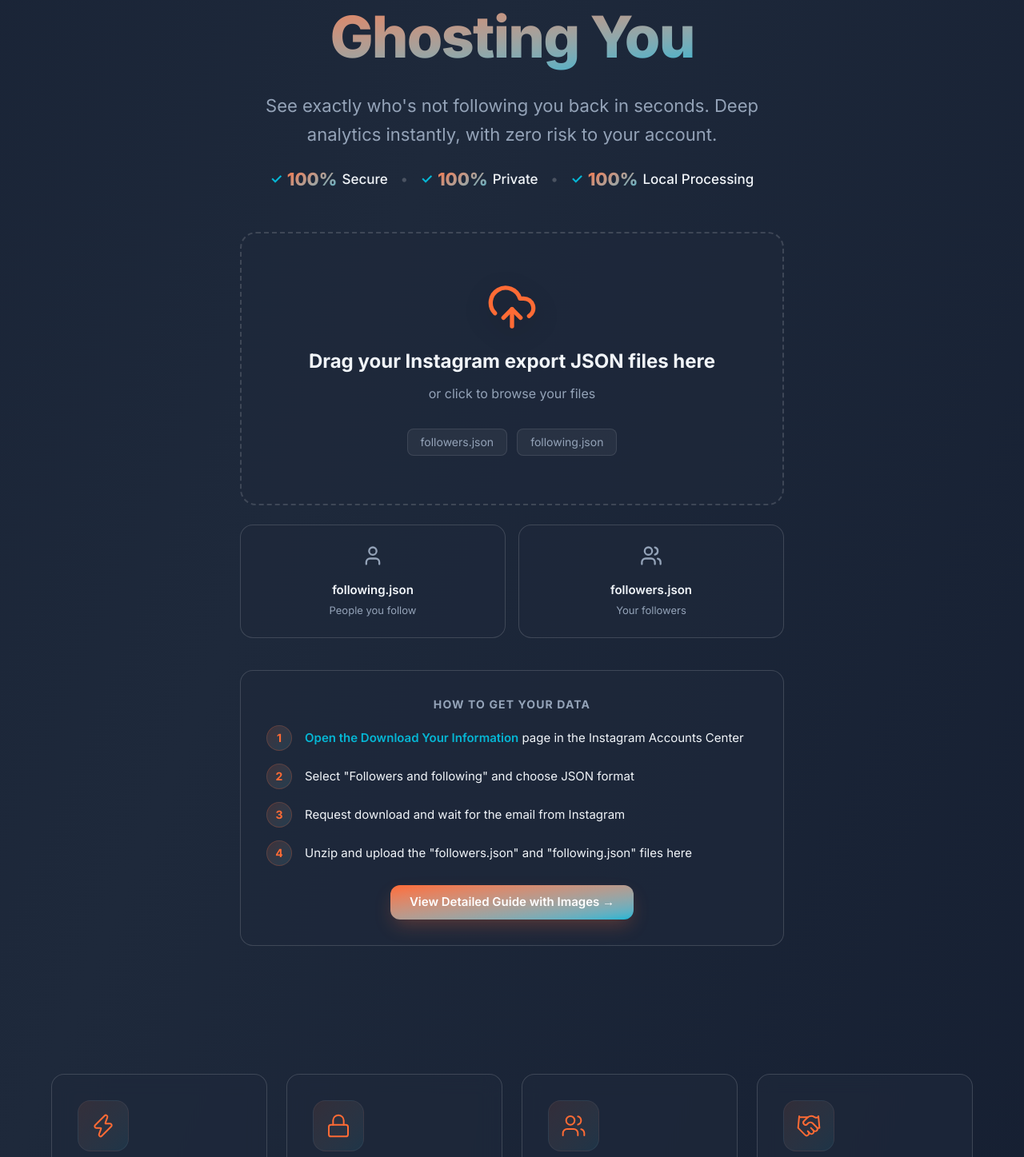
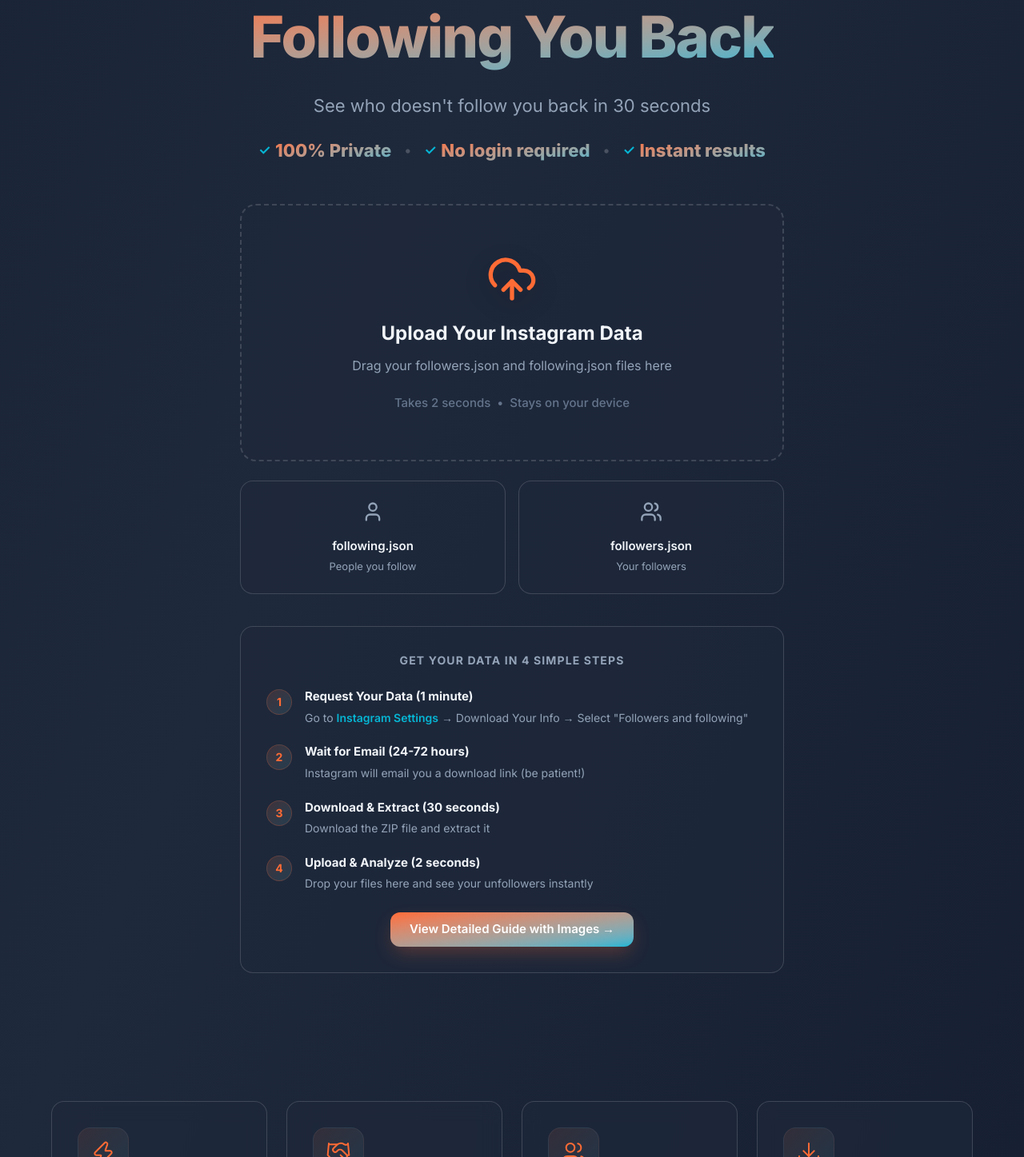
Before and after one commit to bikimandal/insta-unfollowers, a Next.js app: page / in a window 1280 px wide. Shown: the part 383-1830 px from the top of the page at 80% size. Built offline with nearby package versions, Linux system fonts and the light colour scheme.

Commit message:
refactor: update homepage hero content and improve data upload instructions UI

```diff
--- a/app/page.tsx
+++ b/app/page.tsx
@@ -11,11 +11,11 @@
 
 const FEATURES = [
   { icon: <Zap size={32} strokeWidth={1.5} className="text-accent-primary" />, title: "Find Who Ghosted You", desc: "Instantly see exactly who you are following that isn't following you back." },
-  { icon: <Lock size={32} strokeWidth={1.5} className="text-accent-primary" />, title: "100% Private & Secure", desc: "Your data never leaves your browser. No login or passwords required." },
-  { icon: <Users size={32} strokeWidth={1.5} className="text-accent-primary" />, title: "Follower Analytics", desc: "Get a complete breakdown of everyone who follows you and who you follow." },
   { icon: <Handshake size={32} strokeWidth={1.5} className="text-accent-primary" />, title: "Mutual Connections", desc: "Discover shared followers and perfectly reciprocal relationships." },
+  { icon: <Users size={32} strokeWidth={1.5} className="text-accent-primary" />, title: "Follower Analysis", desc: "See your complete follower list with status indicators. Know who follows you at a glance." },
   { icon: <Download size={32} strokeWidth={1.5} className="text-accent-primary" />, title: "Export Anywhere", desc: "Download beautifully formatted CSV or TXT lists of any user segment." },
   { icon: <BarChart2 size={32} strokeWidth={1.5} className="text-accent-primary" />, title: "Rich Statistics", desc: "Visualize your entire Instagram network with comprehensive charts." },
+  { icon: <Lock size={32} strokeWidth={1.5} className="text-accent-primary" />, title: "100% Private & Secure", desc: "Your data never leaves your browser. No login or passwords required." },
 ];
 
 export default function HomePage() {
@@ -28,24 +28,24 @@
       <section className="mx-auto flex w-full max-w-[1000px] flex-1 flex-col items-center justify-center px-6 py-20 text-center">
         <div className="animate-fade-up mb-8 flex justify-center">
           <div className="flex h-28 w-28 items-center justify-center rounded-[32px] border border-white/10 bg-gradient-to-br from-white/5 to-transparent p-5 shadow-[0_20px_40px_rgba(0,0,0,0.3),inset_0_1px_0_rgba(255,255,255,0.1)] backdrop-blur-xl transition-transform duration-500 hover:scale-105 hover:shadow-[0_20px_50px_rgba(255,107,53,0.2)]">
-            <Image src={APP_ICON} alt="Ghosters" width={90} height={90} className="drop-shadow-[0_10px_20px_rgba(255,107,53,0.4)]" />
+            <Image priority loading="eager" fetchPriority="high" src={APP_ICON} alt="Ghosters" width={90} height={90} className="drop-shadow-[0_10px_20px_rgba(255,107,53,0.4)]" />
           </div>
         </div>
 
         <h1 className="animate-fade-up mb-6 text-[clamp(48px,8vw,72px)] font-extrabold leading-tight tracking-tight [animation-delay:40ms]">
-          Stop Wondering <span className="gradient-text">Who's Ghosting You</span>
+          See Exactly Who's <span className="gradient-text">Not Following You Back</span>
         </h1>
 
         <div className="animate-fade-up mx-auto mb-12 max-w-[680px] text-[clamp(18px,4vw,22px)] font-normal leading-relaxed text-text-secondary [animation-delay:60ms]">
           <p className="mb-5">
-            See exactly who's not following you back in seconds. Deep analytics instantly, with zero risk to your account.
+            See who doesn't follow you back in 30 seconds
           </p>
           <div className="flex flex-wrap items-center justify-center gap-x-4 gap-y-2 text-[15px] sm:text-[17px] font-medium text-text-primary">
-            <span className="flex items-center gap-1.5"><span className="text-highlight font-bold">✓</span> <strong className="gradient-text text-[20px] sm:text-[22px] font-extrabold">100%</strong> Secure</span>
+            <span className="flex items-center gap-1.5"><span className="text-highlight font-bold">✓</span> <strong className="gradient-text text-[20px] sm:text-[22px] font-extrabold">100% Private</strong></span>
             <span className="hidden text-white/20 sm:inline">•</span>
-            <span className="flex items-center gap-1.5"><span className="text-highlight font-bold">✓</span> <strong className="gradient-text text-[20px] sm:text-[22px] font-extrabold">100%</strong> Private</span>
+            <span className="flex items-center gap-1.5"><span className="text-highlight font-bold">✓</span> <strong className="gradient-text text-[20px] sm:text-[22px] font-extrabold">No login required</strong></span>
             <span className="hidden text-white/20 sm:inline">•</span>
-            <span className="flex items-center gap-1.5"><span className="text-highlight font-bold">✓</span> <strong className="gradient-text text-[20px] sm:text-[22px] font-extrabold">100%</strong> Local Processing</span>
+            <span className="flex items-center gap-1.5"><span className="text-highlight font-bold">✓</span> <strong className="gradient-text text-[20px] sm:text-[22px] font-extrabold">Instant results</strong></span>
           </div>
         </div>
 
--- a/components/FileUpload.tsx
+++ b/components/FileUpload.tsx
@@ -206,17 +206,13 @@
               <UploadCloud size={64} className="text-accent-primary" />
             </div>
             <div className="mb-3 text-2xl font-bold text-text-primary">
-              {isDragging ? "Drop files to analyze" : "Drag your Instagram export JSON files here"}
+              {isDragging ? "Drop files to analyze" : "Upload Your Instagram Data"}
             </div>
-            <div className="mb-8 text-base text-text-secondary">
-              or click to browse your files
+            <div className="mb-6 text-base text-text-secondary">
+              Drag your followers.json and following.json files here
             </div>
-            <div className="flex justify-center gap-3 text-sm text-text-secondary">
-              {["followers.json", "following.json"].map((name) => (
-                <span key={name} className="rounded-lg border border-white/10 bg-white/5 px-4 py-1.5">
-                  {name}
-                </span>
-              ))}
+            <div className="flex justify-center text-[15px] font-medium text-text-muted">
+              Takes 2 seconds <span className="mx-2">•</span> Stays on your device
             </div>
           </>
         )}
@@ -280,21 +276,24 @@
       {/* How to export guide */}
       {state === "idle" && !pendingFollowing && !pendingFollowers && (
         <div className="card animate-fade-up mt-10 p-8 [animation-delay:200ms]">
-          <div className="mb-4 text-sm font-bold uppercase tracking-[0.08em] text-text-secondary">
-            How to get your data
+          <div className="mb-6 text-center text-sm font-bold uppercase tracking-[0.08em] text-text-secondary">
+            Get Your Data in 4 Simple Steps
           </div>
-          <div className="grid gap-4">
+          <div className="grid gap-5 text-left">
             {[
-              <><a href="https://accountscenter.instagram.com/info_and_permissions/dyi/?theme=dark" target="_blank" rel="noopener noreferrer" className="font-semibold text-highlight no-underline">Open the Download Your Information</a> page in the Instagram Accounts Center</>,
-              'Select "Followers and following" and choose JSON format',
-              "Request download and wait for the email from Instagram",
-              'Unzip and upload the "followers.json" and "following.json" files here',
+              { title: "Request Your Data (1 minute)", desc: <>Go to <a href="https://accountscenter.instagram.com/info_and_permissions/dyi/?theme=dark" target="_blank" rel="noopener noreferrer" className="font-semibold text-highlight no-underline hover:underline">Instagram Settings</a> → Download Your Info → Select "Followers and following"</> },
+              { title: "Wait for Email (24-72 hours)", desc: "Instagram will email you a download link (be patient!)" },
+              { title: "Download & Extract (30 seconds)", desc: "Download the ZIP file and extract it" },
+              { title: "Upload & Analyze (2 seconds)", desc: "Drop your files here and see your unfollowers instantly" },
             ].map((step, i) => (
-              <div key={i} className="flex items-center gap-4">
-                <div className="flex h-8 w-8 shrink-0 items-center justify-center rounded-full border border-accent-primary/20 bg-gradient-to-br from-accent-primary/15 to-highlight/15 text-sm font-bold text-accent-primary">
+              <div key={i} className="flex gap-4">
+                <div className="mt-0.5 flex h-8 w-8 shrink-0 items-center justify-center rounded-full border border-accent-primary/20 bg-gradient-to-br from-accent-primary/15 to-highlight/15 text-sm font-bold text-accent-primary">
                   {i + 1}
                 </div>
-                <span className="text-[15px] leading-relaxed text-text-primary">{step}</span>
+                <div className="flex flex-col">
+                  <span className="mb-1 text-[15px] font-bold text-text-primary">{step.title}</span>
+                  <span className="text-[14px] leading-relaxed text-text-secondary">{step.desc}</span>
+                </div>
               </div>
             ))}
           </div>
--- a/components/Footer.tsx
+++ b/components/Footer.tsx
@@ -2,68 +2,56 @@
 
 import Link from "next/link";
 import Image from "next/image";
-import { ExternalLink, Heart } from "lucide-react";
-import { BRAND_NAME, PORTFOLIO_URL, APP_NAME, APP_ICON } from "@/lib/constants";
+import { Link2, User, Code, Briefcase } from "lucide-react";
+import { BRAND_NAME, PORTFOLIO_URL, GITHUB_URL, APP_NAME, APP_ICON } from "@/lib/constants";
 
 export default function Footer() {
   const year = new Date().getFullYear();
 
   return (
     <footer className="mt-auto border-t border-white/5 bg-slate-900/60 p-8 backdrop-blur-xl">
-      <div className="mx-auto flex w-full max-w-[1280px] flex-col gap-6">
+      <div className="mx-auto flex w-full max-w-[1280px] flex-col gap-8">
         {/* Top row */}
-        <div className="flex flex-wrap items-start justify-between gap-8">
+        <div className="grid grid-cols-1 md:grid-cols-3 gap-10">
           {/* Brand */}
-          <div className="flex max-w-[280px] flex-col gap-2.5">
-            <div className="flex items-center gap-2.5">
-              <Image src={APP_ICON} alt={APP_NAME} width={32} height={32} className="h-8 w-8 drop-shadow-[0_4px_12px_rgba(255,107,53,0.2)]" />
-              <span className="gradient-text text-[17px] font-extrabold tracking-[-0.03em]">
+          <div className="flex flex-col gap-3">
+            <div className="flex flex-wrap items-center gap-2.5">
+              <Image priority loading="eager" fetchPriority="high" src={APP_ICON} alt={APP_NAME} width={32} height={32} className="h-8 w-8 drop-shadow-[0_4px_12px_rgba(255,107,53,0.2)]" />
+              <span className="gradient-text text-[18px] font-extrabold tracking-[-0.03em]">
                 {APP_NAME}
               </span>
+              <span className="text-text-secondary font-medium text-[15px] hidden sm:inline">- Instagram Analytics Tool</span>
             </div>
-            <p className="m-0 text-[13px] leading-relaxed text-text-secondary">
-              Understand your Instagram network. 100% private — your data never leaves your browser.
+            <p className="m-0 text-[14px] leading-relaxed text-text-secondary">
+              Discover who doesn't follow you back. 100% private.
             </p>
           </div>
 
-          {/* Links */}
-          <div className="flex flex-wrap gap-12">
-            <div className="flex flex-col gap-2.5">
-              <div className="mb-0.5 text-[11px] font-bold uppercase tracking-[0.08em] text-text-muted">
-                App
-              </div>
-              {[
-                { href: "/", label: "Home" },
-                { href: "/analytics", label: "Dashboard" },
-                { href: "/guide", label: "How to Export" },
-              ].map(({ href, label }) => (
-                <Link
-                  key={href}
-                  href={href}
-                  className="hover-link text-[14px] text-text-secondary"
-                >
-                  {label}
-                </Link>
-              ))}
+          {/* Quick Links */}
+          <div className="flex flex-col gap-3">
+            <div className="flex items-center gap-2 text-[15px] font-bold text-text-primary">
+              <Link2 size={16} className="text-accent-primary" /> Quick Links
             </div>
+            <div className="flex flex-col gap-2.5 mt-1">
+              <Link href="/" className="hover-link text-[14px] text-text-secondary w-fit">Home</Link>
+              <Link href="/analytics" className="hover-link text-[14px] text-text-secondary w-fit">Dashboard</Link>
+              <Link href="/guide" className="hover-link text-[14px] text-text-secondary w-fit">How to Export</Link>
+              <a href={GITHUB_URL} target="_blank" rel="noopener noreferrer" className="hover-link text-[14px] text-text-secondary w-fit">GitHub</a>
+            </div>
+          </div>
 
-            <div className="flex flex-col gap-2.5">
-              <div className="mb-0.5 text-[11px] font-bold uppercase tracking-[0.08em] text-text-muted">
-                Analytics
-              </div>
-              {[
-                { href: "/analytics/followers", label: "Followers" },
-                { href: "/analytics/following", label: "Following" },
-                { href: "/analytics/not-following-back", label: "Not Following Back" },
-              ].map(({ href, label }) => (
-                <Link
-                  key={href}
-                  href={href}
-                  className="hover-link text-[14px] text-text-secondary"
-                >
-                  {label}
-                </Link>
-              ))}
+          {/* Made by Biki */}
+          <div className="flex flex-col gap-3">
+            <div className="flex items-center gap-2 text-[15px] font-bold text-text-primary">
+              <User size={16} className="text-accent-primary" /> Made by {BRAND_NAME}
+            </div>
+            <div className="flex flex-col gap-2.5 mt-1">
+              <a href={PORTFOLIO_URL} target="_blank" rel="noopener noreferrer" className="flex items-center gap-2 hover-link text-[14px] text-text-secondary w-fit">
+                <Briefcase size={14} /> Portfolio
+              </a>
+              <a href={GITHUB_URL} target="_blank" rel="noopener noreferrer" className="flex items-center gap-2 hover-link text-[14px] text-text-secondary w-fit">
+                <Code size={14} /> GitHub
+              </a>
             </div>
           </div>
         </div>
@@ -72,27 +60,10 @@
         <div className="h-px bg-white/5" />
 
         {/* Bottom row */}
-        <div className="flex flex-col-reverse sm:flex-row flex-wrap items-center justify-between gap-4 sm:gap-3 text-center sm:text-left">
+        <div className="flex items-center justify-center text-center">
           <span className="text-[13px] text-text-muted">
-            © {year} {APP_NAME} · Processed locally
+            © {year} {APP_NAME} | All data processed locally on your device
           </span>
-
-          <div className="flex flex-wrap justify-center items-center gap-4">
-            <span className="flex items-center gap-1.5 text-[13px] text-text-muted">
-              Made with <Heart size={12} className="text-danger" fill="currentColor" /> by
-              <a href={PORTFOLIO_URL} target="_blank" rel="noopener noreferrer" className="font-semibold text-text-secondary transition-colors hover:text-accent-primary">
-                {BRAND_NAME}
-              </a>
-            </span>
-            <a
-              href="https://accountscenter.instagram.com/info_and_permissions/dyi/?theme=dark"
-              target="_blank"
-              rel="noopener noreferrer"
-              className="flex items-center gap-1.5 text-[13px] text-text-muted no-underline transition-colors duration-150 hover:text-highlight"
-            >
-              <ExternalLink size={13} /> Get Instagram Data
-            </a>
-          </div>
         </div>
       </div>
     </footer>
--- a/components/Header.tsx
+++ b/components/Header.tsx
@@ -16,7 +16,7 @@
   return (
     <header className="sticky top-0 z-10 flex h-[70px] items-center justify-between border-b border-white/5 bg-slate-900/40 px-8 backdrop-blur-xl">
       <Link href="/" className="flex items-center gap-3 no-underline transition-transform hover:scale-105">
-        <Image src={APP_ICON} alt={APP_NAME} width={36} height={36} className="h-9 w-9 drop-shadow-[0_4px_15px_rgba(255,107,53,0.2)]" />
+        <Image priority loading="eager" fetchPriority="high" src={APP_ICON} alt={APP_NAME} width={36} height={36} className="h-9 w-9 drop-shadow-[0_4px_15px_rgba(255,107,53,0.2)]" />
         <span className="gradient-text text-[20px] font-extrabold tracking-[-0.03em]">
           {APP_NAME}
         </span>
--- a/components/Navbar.tsx
+++ b/components/Navbar.tsx
@@ -35,7 +35,7 @@
           href="/analytics"
           className="flex items-center gap-3 no-underline transition-transform hover:scale-105"
         >
-          <Image src={APP_ICON} alt={APP_NAME} width={36} height={36} className="h-9 w-9 drop-shadow-[0_4px_15px_rgba(255,107,53,0.2)]" />
+          <Image priority loading="eager" fetchPriority="high" src={APP_ICON} alt={APP_NAME} width={36} height={36} className="h-9 w-9 drop-shadow-[0_4px_15px_rgba(255,107,53,0.2)]" />
           <span className="gradient-text text-[20px] font-extrabold tracking-[-0.03em]">
             {APP_NAME}
           </span>
--- a/lib/constants.ts
+++ b/lib/constants.ts
@@ -1,5 +1,6 @@
 export const BRAND_NAME = "Biki";
 export const PORTFOLIO_URL = "https://bikimandalportfolio.vercel.app/";
+export const GITHUB_URL = "https://github.com/bikimandal";
 export const APP_NAME = "Ghosters";
 export const APP_ICON = "/icons/appicon.svg";
 export const INSTAGRAM_ICON = "/icons/instagram.svg";
```
